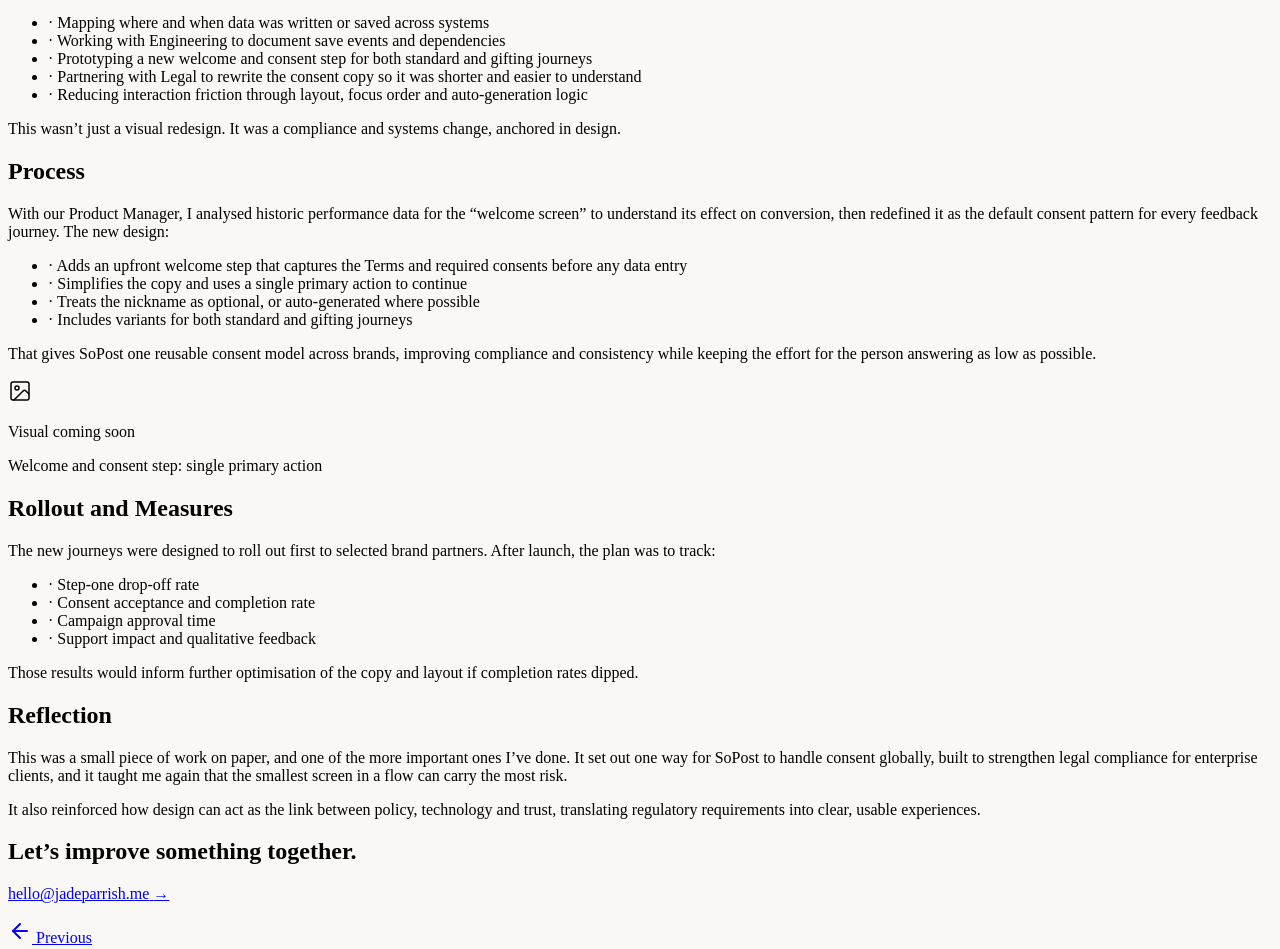
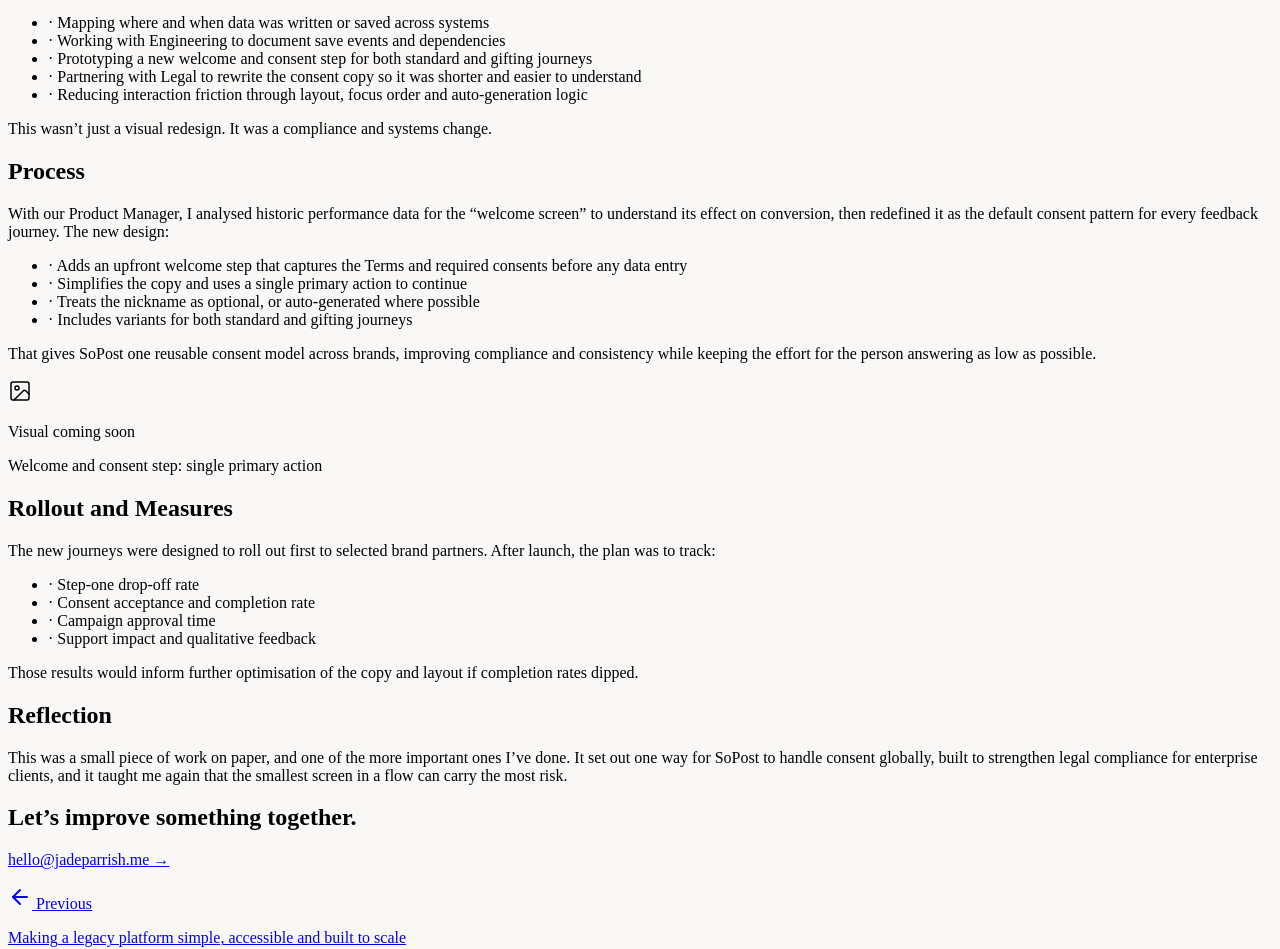
Before and after one commit to jadeparrish/portfolio, a Next.js app: page /work/consent in a window 1280 px wide. Shown: the part 1028-1977 px from the top of the page. Built offline with nearby package versions, Linux system fonts and the light colour scheme.

Commit message:
Refactor consent page content for clarity
Removed redundant paragraph about design's role in compliance.

```diff
--- a/app/work/consent/page.js
+++ b/app/work/consent/page.js
@@ -144,8 +144,7 @@ export default function ConsentCaseStudy() {
           />
           <p className="font-serif text-2xl text-neutral-900 mt-8">
             This wasn&rsquo;t just a visual redesign. It was a{' '}
-            <span className="text-[#A47864] italic">compliance and systems change</span>,
-            anchored in design.
+            <span className="text-[#A47864] italic">compliance and systems change</span>.
           </p>
         </section>
 
@@ -206,11 +205,6 @@ export default function ConsentCaseStudy() {
               built to strengthen legal compliance for enterprise clients, and it taught me
               again that the smallest screen in a flow can carry the most risk.
             </p>
-            <p>
-              It also reinforced how design can act as the link between policy, technology
-              and trust, translating regulatory requirements into clear, usable
-              experiences.
-            </p>
           </div>
         </section>
 
```
